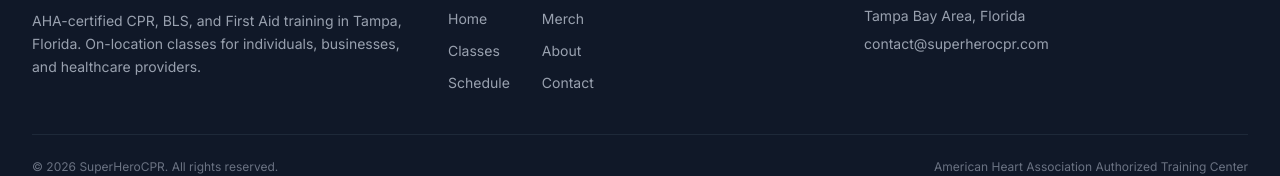
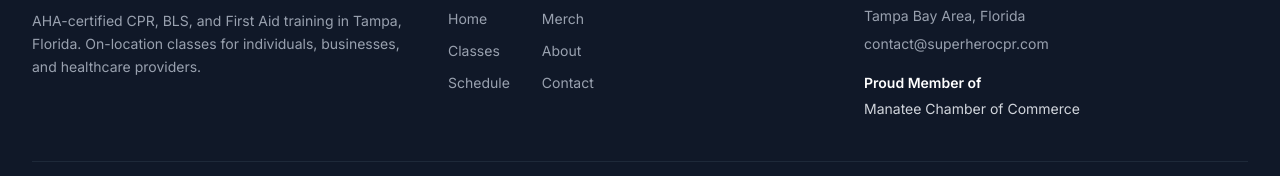
Before and after one commit to Superherocpr/Monorepo, a Next.js app in the folder apps/web/: page / in a window 1280 px wide. Shown: the part 3741-3917 px from the top of the page. Built offline with nearby package versions, Linux system fonts and the light colour scheme; no server answers; the database is empty.

Commit message:
feat: add ChamberBadge component to display Manatee Chamber of Commerce membership in footer

```diff
--- /dev/null
+++ b/apps/web/app/(public)/_components/ChamberBadge.tsx
@@ -0,0 +1,121 @@
+/**
+ * ChamberBadge — server-rendered Manatee Chamber of Commerce membership badge.
+ * Fetches the chamber's public widget payload on the server and renders plain
+ * HTML so the footer does not depend on a third-party browser script.
+ * Used by: PublicFooter
+ */
+
+import Image from "next/image";
+
+const BADGE_URL =
+  "https://manateechamber.chambermaster.com/public/widgets/member?memId=42270&secure=true&referrer=superherocpr.com&jsonpcallback=chamberBadgeCallback";
+const FALLBACK_ASSOCIATION_URL = "https://manateechamber.com/";
+
+interface ChamberBadgeData {
+  Customer: string;
+  Logo: string;
+  URL: string;
+  Member: string;
+}
+
+/**
+ * Parses ChamberMaster's JSONP response into a typed badge payload.
+ * @param payload - Raw response body returned by the public widget endpoint.
+ * @returns Parsed badge data when the payload is valid JSONP, otherwise null.
+ */
+function parseBadgePayload(payload: string): ChamberBadgeData | null {
+  const match = payload.match(/^[^(]+\(([\s\S]*)\)\s*;?\s*$/);
+
+  if (!match) {
+    return null;
+  }
+
+  try {
+    const parsed = JSON.parse(match[1]) as Partial<ChamberBadgeData>;
+
+    if (
+      typeof parsed.Customer !== "string" ||
+      typeof parsed.Logo !== "string" ||
+      typeof parsed.URL !== "string" ||
+      typeof parsed.Member !== "string"
+    ) {
+      return null;
+    }
+
+    return parsed as ChamberBadgeData;
+  } catch {
+    return null;
+  }
+}
+
+/**
+ * Normalizes association links to HTTPS before rendering them in the footer.
+ * @param url - Chamber-provided association URL.
+ * @returns The HTTPS-normalized URL.
+ */
+function normalizeBadgeUrl(url: string): string {
+  return url.replace(/^http:\/\//i, "https://");
+}
+
+/**
+ * Fetches the public chamber badge data for SuperHeroCPR.
+ * @returns The parsed public badge payload, or null when the request fails.
+ */
+async function getChamberBadgeData(): Promise<ChamberBadgeData | null> {
+  const response = await fetch(BADGE_URL, {
+    next: { revalidate: 86400 },
+  }).catch(() => null);
+
+  if (!response || !response.ok) {
+    return null;
+  }
+
+  const payload = await response.text();
+  return parseBadgePayload(payload);
+}
+
+/**
+ * Renders a footer-friendly chamber membership badge without client-side JS.
+ * @returns The rendered chamber badge with the public logo and association link.
+ */
+export async function ChamberBadge() {
+  const badge = await getChamberBadgeData();
+  const associationName = badge?.Customer ?? "Manatee Chamber of Commerce";
+  const associationUrl = normalizeBadgeUrl(
+    badge?.URL ?? FALLBACK_ASSOCIATION_URL
+  );
+
+  return (
+    <a
+      href={associationUrl}
+      target="_blank"
+      rel="noopener noreferrer"
+      className="inline-flex flex-col items-start gap-2 rounded-md hover:opacity-90 transition-opacity duration-150"
+      aria-label={`View SuperHeroCPR membership with ${associationName}`}
+    >
+      <span className="text-sm font-semibold text-white leading-none">
+        Proud Member of
+      </span>
+
+      {badge ? (
+        <>
+          {/* ChamberMaster returns the official association logo via its public widget payload. */}
+          <Image
+            src={badge.Logo}
+            alt={associationName}
+            width={96}
+            height={96}
+            className="h-16 w-auto object-contain"
+          />
+          <span className="text-xs text-gray-300 leading-relaxed">
+            {badge.Member}
+          </span>
+        </>
+      ) : (
+        <span className="text-sm text-gray-300 leading-relaxed">
+          {associationName}
+        </span>
+      )}
+    </a>
+  );
+}
--- a/apps/web/app/(public)/_components/PublicFooter.tsx
+++ b/apps/web/app/(public)/_components/PublicFooter.tsx
@@ -5,6 +5,7 @@
  */
 
 import Link from "next/link";
+import { ChamberBadge } from "./ChamberBadge";
 
 const FOOTER_LINKS = [
   { label: "Home", href: "/" },
@@ -76,6 +77,11 @@
                 </a>
               </li>
             </ul>
+
+            {/* Manatee Chamber of Commerce membership badge */}
+            <div className="mt-4">
+              <ChamberBadge />
+            </div>
           </div>
         </div>
 
--- a/apps/web/next.config.ts
+++ b/apps/web/next.config.ts
@@ -24,6 +24,12 @@
         hostname: "**.fbcdn.net",
         pathname: "/**",
       },
+      {
+        // ChamberMaster serves association logos from Azure Blob Storage.
+        protocol: "https",
+        hostname: "chambermaster.blob.core.windows.net",
+        pathname: "/**",
+      },
     ],
   },
 };
```
